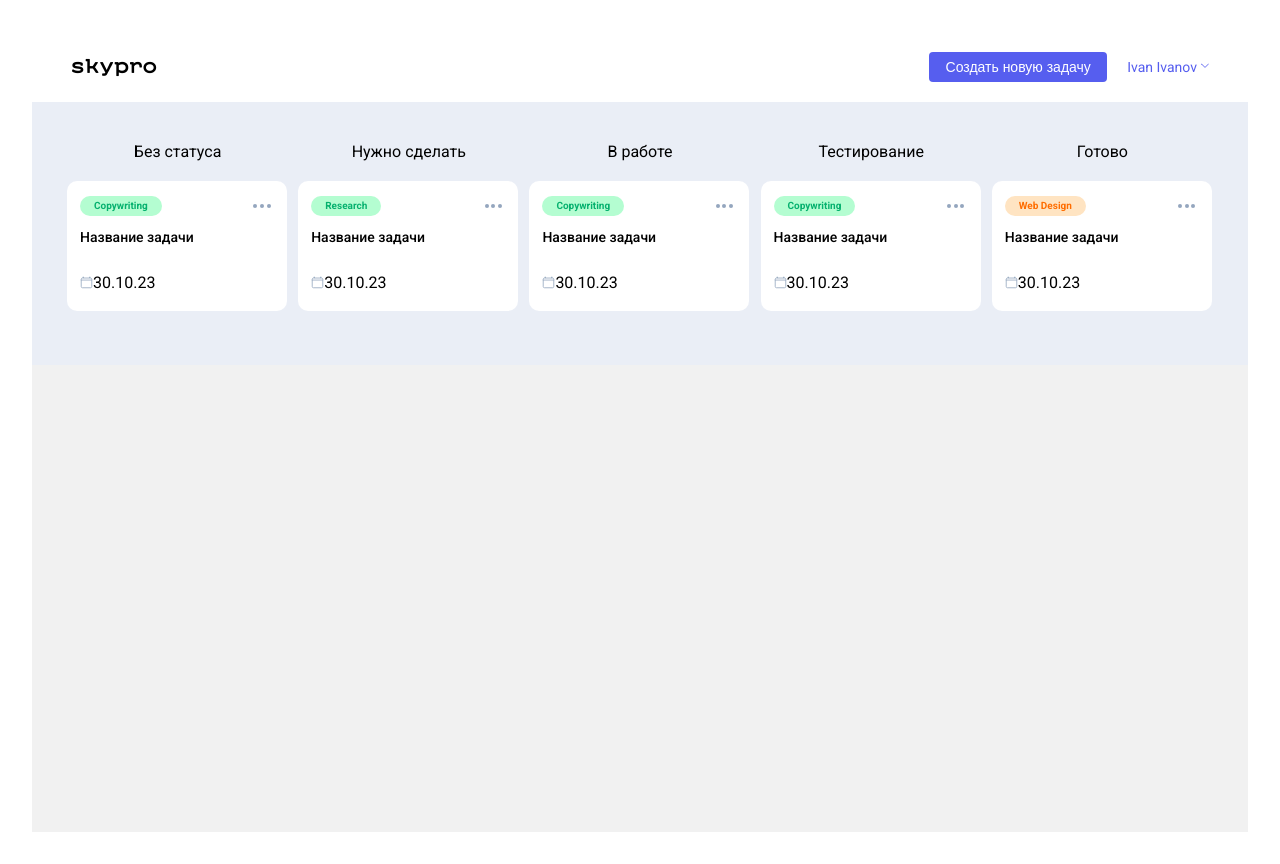
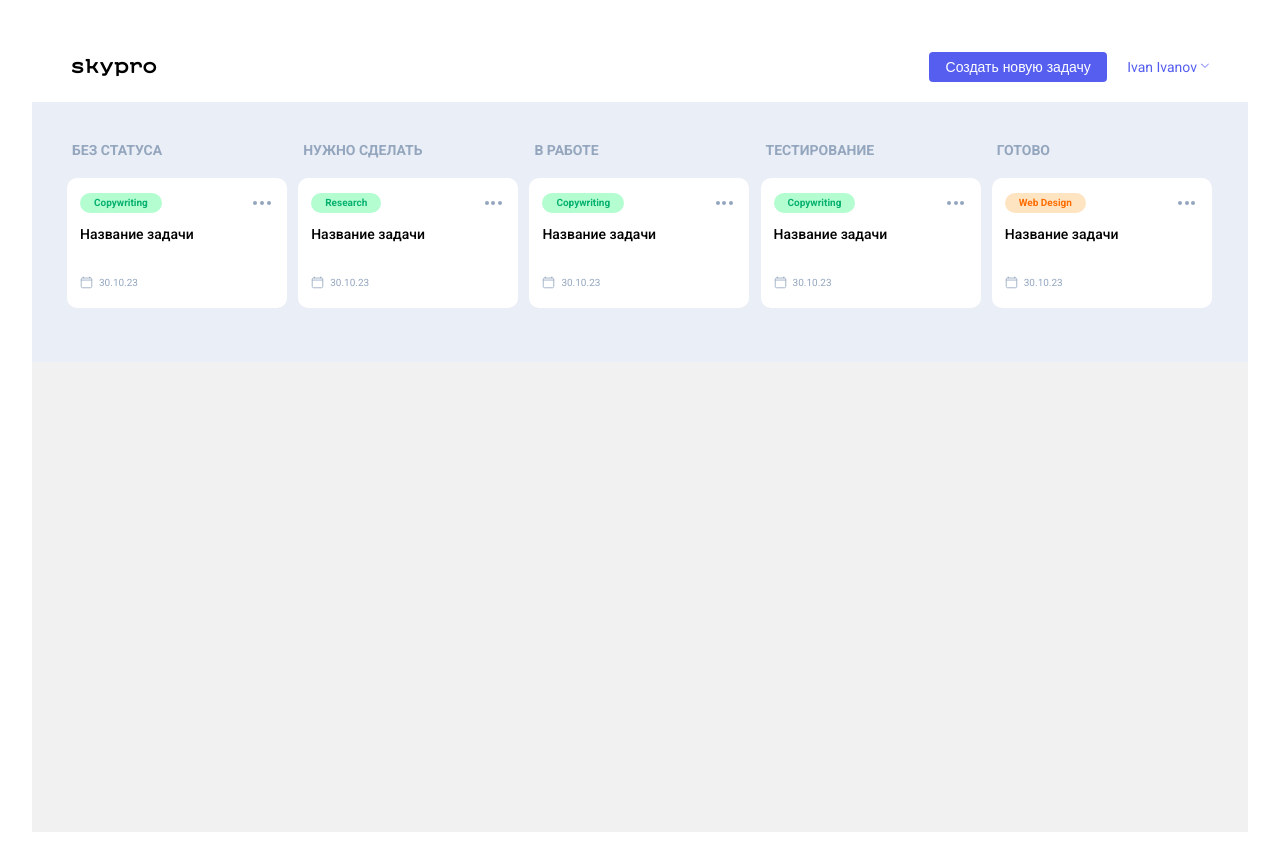
Before and after one commit to Xpom3000/1.-React_homework, a React (Vite) app: page / in a window 1280 px wide. Built offline with nearby package versions, Linux system fonts and the light colour scheme.

Commit message:
hw3 поправил замечания

```diff
--- a/package.json
+++ b/package.json
@@ -10,6 +10,7 @@
     "preview": "vite preview"
   },
   "dependencies": {
+    "date-fns": "^3.3.1",
     "react": "^18.2.0",
     "react-dom": "^18.2.0",
     "styled-components": "^6.1.8"
--- a/src/components/Cards/CardsItem/CardsItem.styled.js
+++ b/src/components/Cards/CardsItem/CardsItem.styled.js
@@ -24,7 +24,7 @@ export const CardsCard = styled(StyledCard)`
   @media screen and (max-width: 1200px) {
     width: 220px;
     height: 130px;
-    background-color: #FFFFFF;
+    background-color: #ffffff;
     border-radius: 10px;
     display: flex;
     flex-direction: column;
@@ -86,9 +86,23 @@ export const CardContent = styled.div`
 `;
 
 export const CardDate = styled.div`
+  /* Frame 1511838628 */
+  position: relative;
+  width: 59px;
+  height: 13px;
+  gap: 6px;
+  /* Автолейаут */
   display: flex;
-  align-items: center;
+  flex-direction: row;
   justify-content: flex-start;
+  align-items: flex-end;
+  padding: 0px;
+  color: rgb(148, 166, 190);
+  font-family: Roboto;
+  font-size: 10px;
+  font-weight: 400;
+  line-height: 12px;
+  text-align: left;
 `;
 
 export const CardTitle = styled.h3`
--- a/src/components/Column/Column.styled.js
+++ b/src/components/Column/Column.styled.js
@@ -9,6 +9,15 @@ export const MainColumn = styled.div`
 export const ColumnTitle = styled.div`
   padding: 0 10px;
   margin: 15px 0;
+  align-items: center;
+  color: rgb(148, 166, 190);
+  font-family: Roboto;
+  font-size: 14px;
+  font-weight: 600;
+  line-height: 16px;
+  letter-spacing: 0%;
+  text-align: left;
+  text-transform: uppercase;
 `;
 
 export const StyledCard = styled.div`
```
Also changed, not shown: 1 other file (tests, documents, lock files or other folders).
